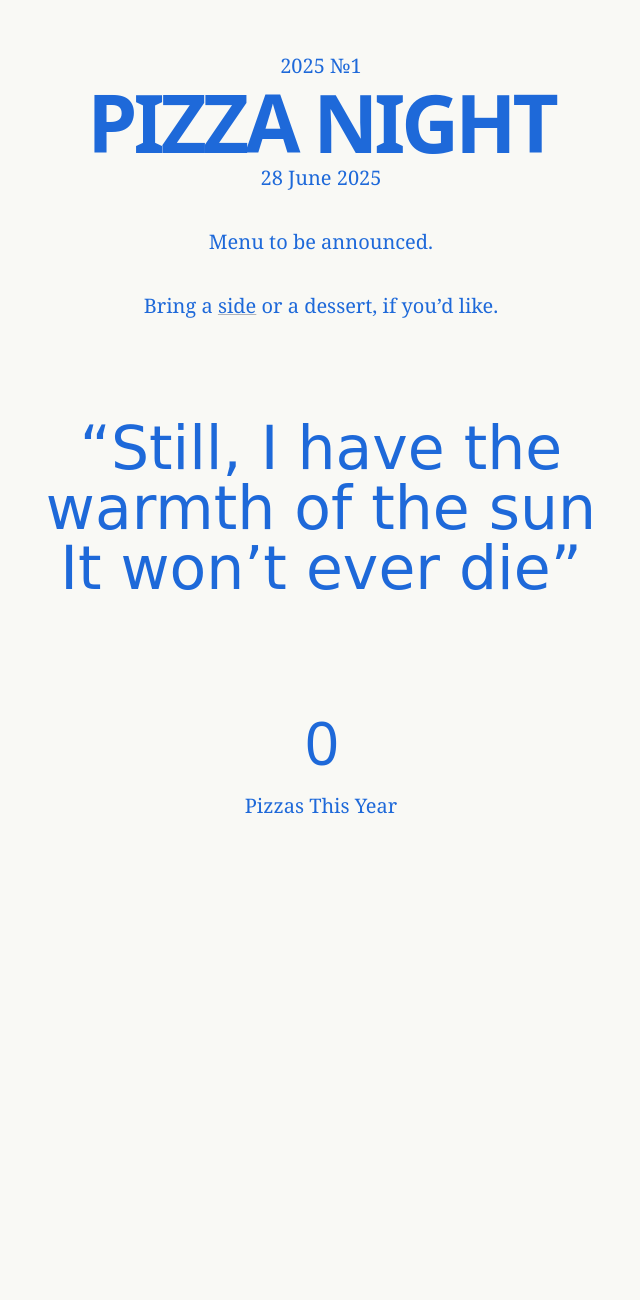
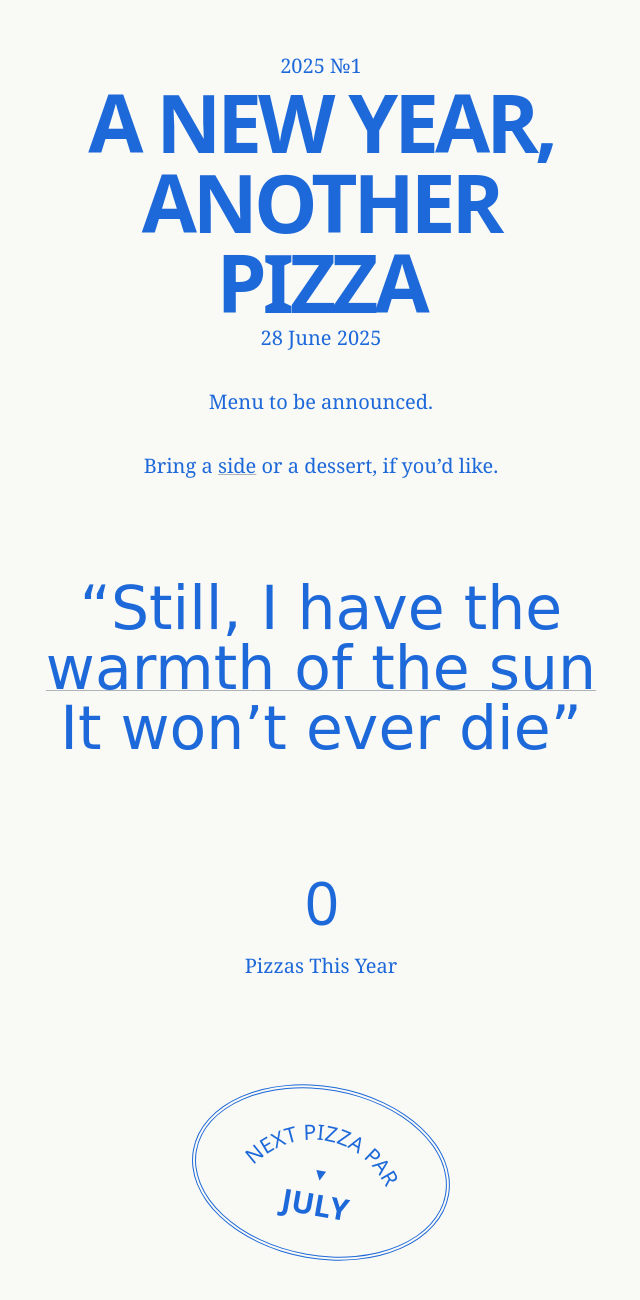
Before and after one commit to jondueck/jondueck.ca, an Eleventy site: page pizza.md in a window 1280 px wide. Shown: the part 374-1674 px from the top of the page, without its empty margins (319-959 px from the left). Before the commit the page ends 1260 px from the top, so only its background shows below. Built offline with nearby package versions, Linux system fonts and the light colour scheme; Eleventy itself is replaced by a stand-in of ours; files that its build step writes are made by us from their sources; a web font is replaced by a local one; what eleventy-plugin-footnotes, eleventy-sass, markdown-it-attrs would draw is missing.

Commit message:
update pizza page

```diff
--- a/_layouts/pizza.njk
+++ b/_layouts/pizza.njk
@@ -12,7 +12,7 @@ layout: base.njk
 
     <center>
         <span>2025 №1</span>
-        <span class="h1 date-title">Pizza Night</span>
+        <span class="h1 date-title">A New Year, Another Pizza</span>
         {# <p>Co-Hosted with Ryan & Sarah</p> #}
         <p>28 June 2025</p>
         {# <p>Afternoon activities to be announced.</p> #}
@@ -21,7 +21,7 @@ layout: base.njk
     </center>
 
     <div class="slogan">
-        <p>“Still, I have the warmth of the sun <br> It won’t ever die” </p>
+        <p>“Still, I have the <a href="https://youtu.be/o0so75T7GpI?si=kk2ZSqns9ToEr__u&t=39">warmth of the sun</a> <br> It won’t ever die”</p>
     </div>
 </div>
 {% if pizzas %}
@@ -134,7 +134,7 @@ layout: base.njk
 
 </div>
 
-<div class="next-party" style="display: none;">
+<div class="next-party">
 
         <svg viewBox="0 0 500 150" class="arc">
             <path id="curve" d="M73.2,148.6c4-6.1,65.5-96.8,178.6-95.6c111.3,1.2,170.8,90.3,175.1,97" class="arc-curve"/>
--- a/pizza.md
+++ b/pizza.md
@@ -8,7 +8,7 @@ pizza_year: 0
 pizza_party:
 pizza_party_date:
 pizza_last_year:
-next_party: June
+next_party: July
 pizzas:
     - pizza:
       name: Margherita
```
